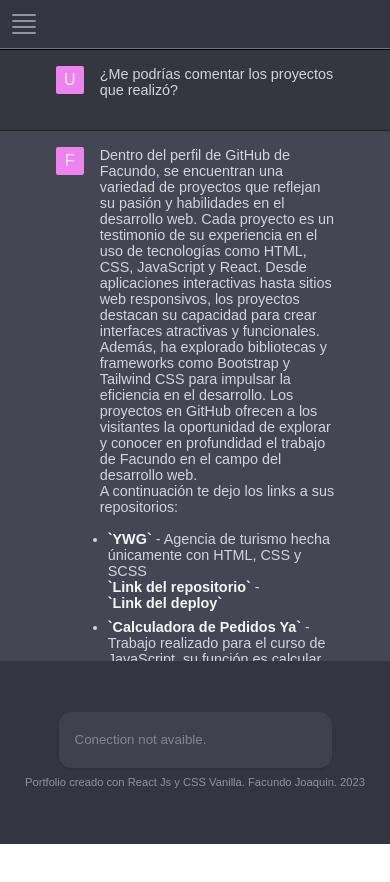
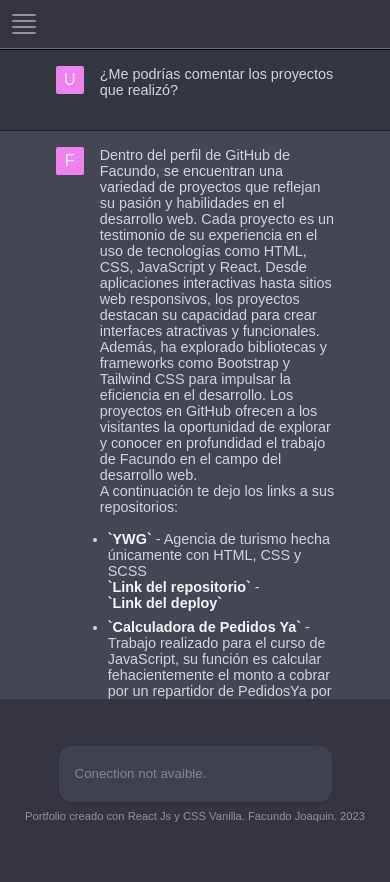
Before and after one commit to FacundoJoaquin/portfolio-chatgpt, a React (Vite) app: page /proyects in a window 390 px wide. Shown: the top 882 px of the page. Before the commit the page ends 844 px from the top, so only its background shows below. Built offline with nearby package versions, Linux system fonts and the light colour scheme; a web font is replaced by a local one.

Commit message:
ajustes responsive

```diff
--- a/src/App.css
+++ b/src/App.css
@@ -59,6 +59,7 @@ a {
 	.app {
 		display: flex;
 		flex-direction: column;
+		height: calc(100% - 3rem);
 	}
 	.app-main {
 		width: 100%;
```
